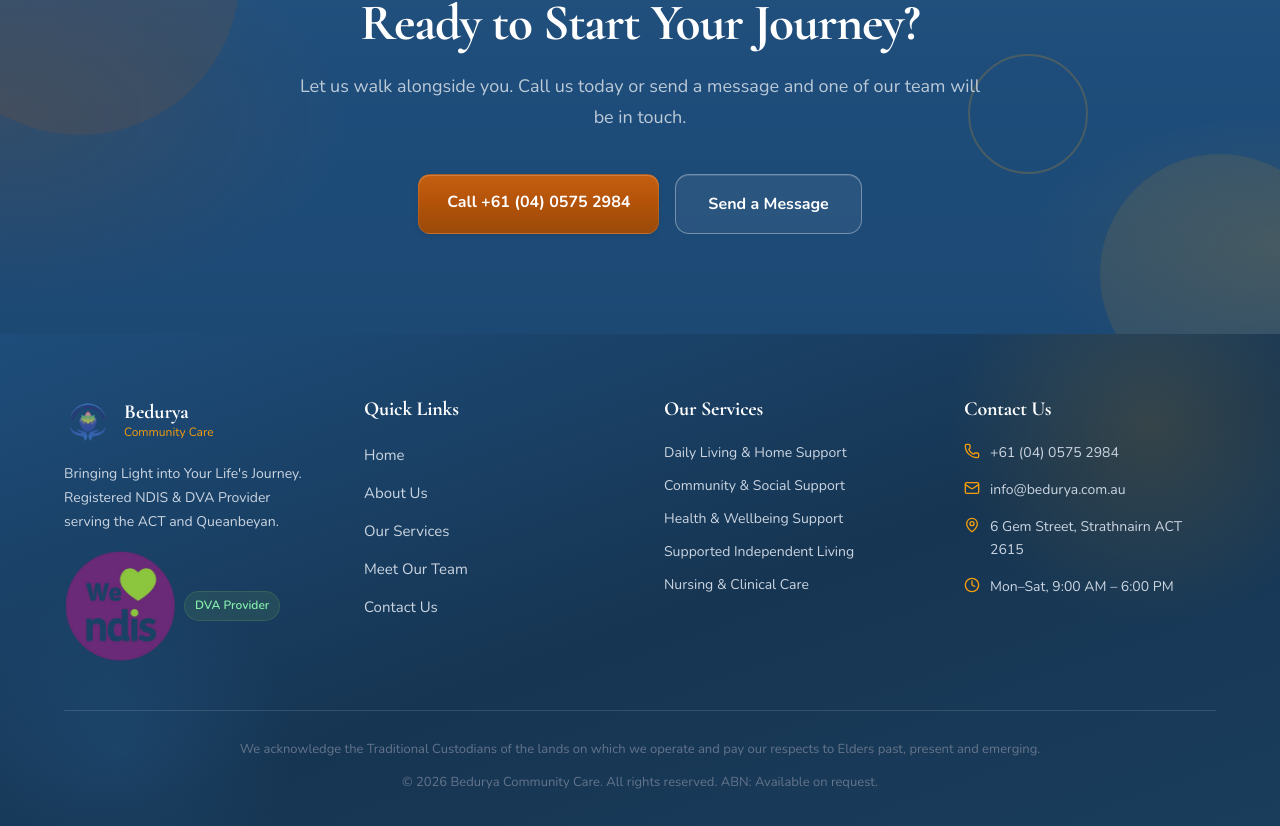
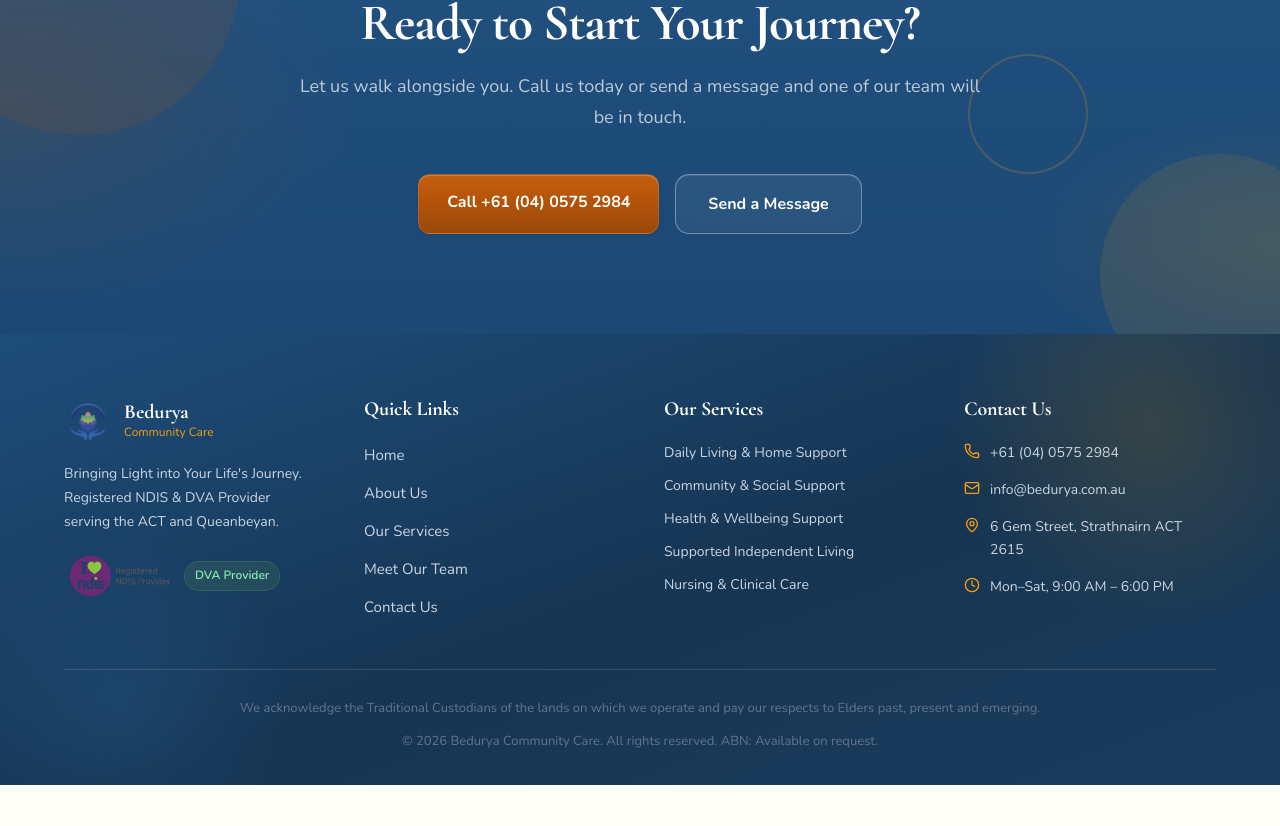
Before and after one commit to Jigme96-BHU/BedruyaWebsite, a Next.js app: page / in a window 1280 px wide. Shown: the part 3875-4701 px from the top of the page. After the commit the page ends 4660 px from the top, so only its background shows below. Built offline with nearby package versions, Linux system fonts and the light colour scheme.

Commit message:
NDIS registered LOGO

```diff
--- a/components/Footer.tsx
+++ b/components/Footer.tsx
@@ -50,7 +50,7 @@
             </p>
             <div style={{ display: "flex", gap: "8px", flexWrap: "wrap", alignItems: "center" }}>
               <Image
-                src="/images/ndis-registered.png"
+                src="/images/ndis-registeredNEW.png"
                 alt="NDIS Registered Provider"
                 width={112}
                 height={40}
```
Also changed, not shown: public/images/ndis-registered.png (deleted), public/images/ndis-registeredNEW.png (added).
